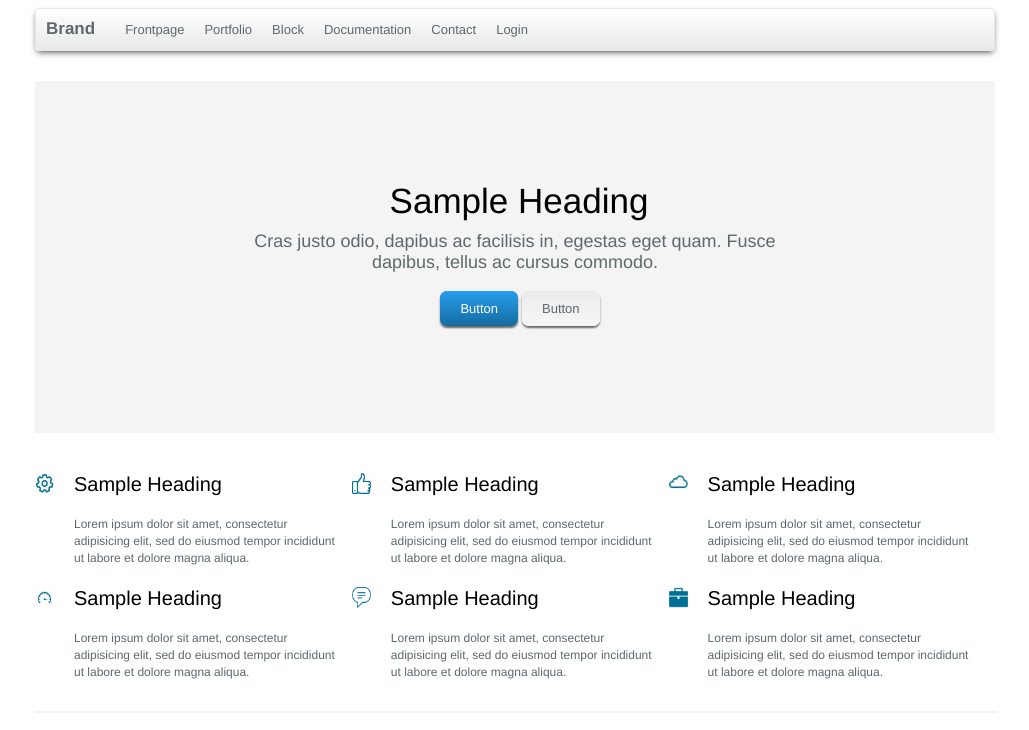
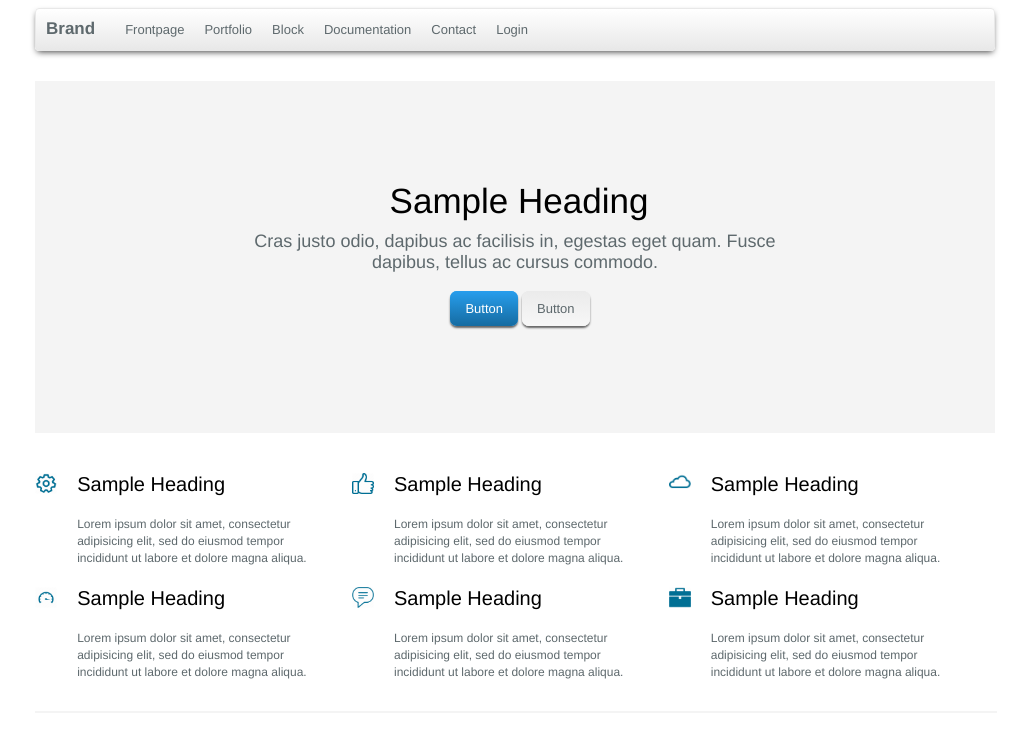
Before and after one commit to ValeriiaSidorenko/SAMPLE_HEADING, a website: page index.html in a window 1280 px wide. Shown: the top 730 px of the page, without its empty margins (125-1154 px from the left). Drawn offline with Linux system fonts and the light colour scheme.

Commit message:
correction

```diff
--- a/src/styles/ButtonBlue/ButtonBlue.less
+++ b/src/styles/ButtonBlue/ButtonBlue.less
@@ -12,7 +12,7 @@
 	-webkit-box-shadow: 0px 2px 2px #666666;
 	-moz-box-shadow: 0px 2px 2px #666666;
 	box-shadow: 0px 2px 2px #666666;
-	padding: 10px 20px 10px 20px;
+	padding: 10px 15px 10px 15px;
 	margin: 0 0 10px 10px;
 
 	&:hover {
--- a/src/styles/ButtonLight/ButtonLight.less
+++ b/src/styles/ButtonLight/ButtonLight.less
@@ -11,7 +11,7 @@
 	-webkit-box-shadow: 0px 2px 2px #666666;
 	-moz-box-shadow: 0px 2px 2px #666666;
 	box-shadow: 0px 2px 2px #666666;
-	padding: 10px 20px 10px 20px;
+	padding: 10px 15px 10px 15px;
 
 	&:hover {
 		background: #f0f0f0;
--- a/src/styles/Icons/PicIcons.less
+++ b/src/styles/Icons/PicIcons.less
@@ -1,5 +1,5 @@
 .PicIcons {
 	height: 18%;
-	width: 6%;
+	width: 7%;
 	padding: 10px 10px 0 0;
 }
--- a/src/styles/Icons/Wrapp.less
+++ b/src/styles/Icons/Wrapp.less
@@ -14,5 +14,6 @@
 		display: flex;
 		flex-direction: column;
 		box-sizing: border-box;
+		width: 80%;
 	}
 }
```
Also changed, not shown: dist/css/style.css.
